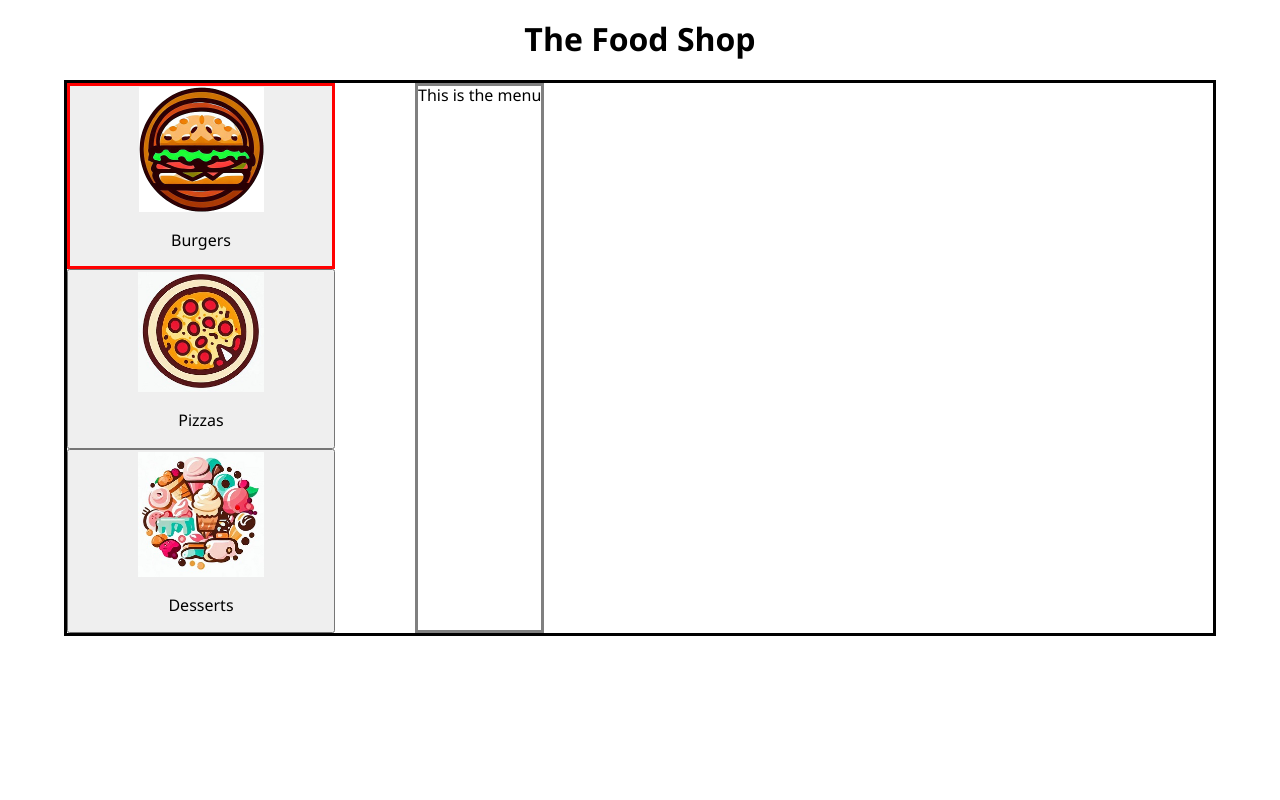
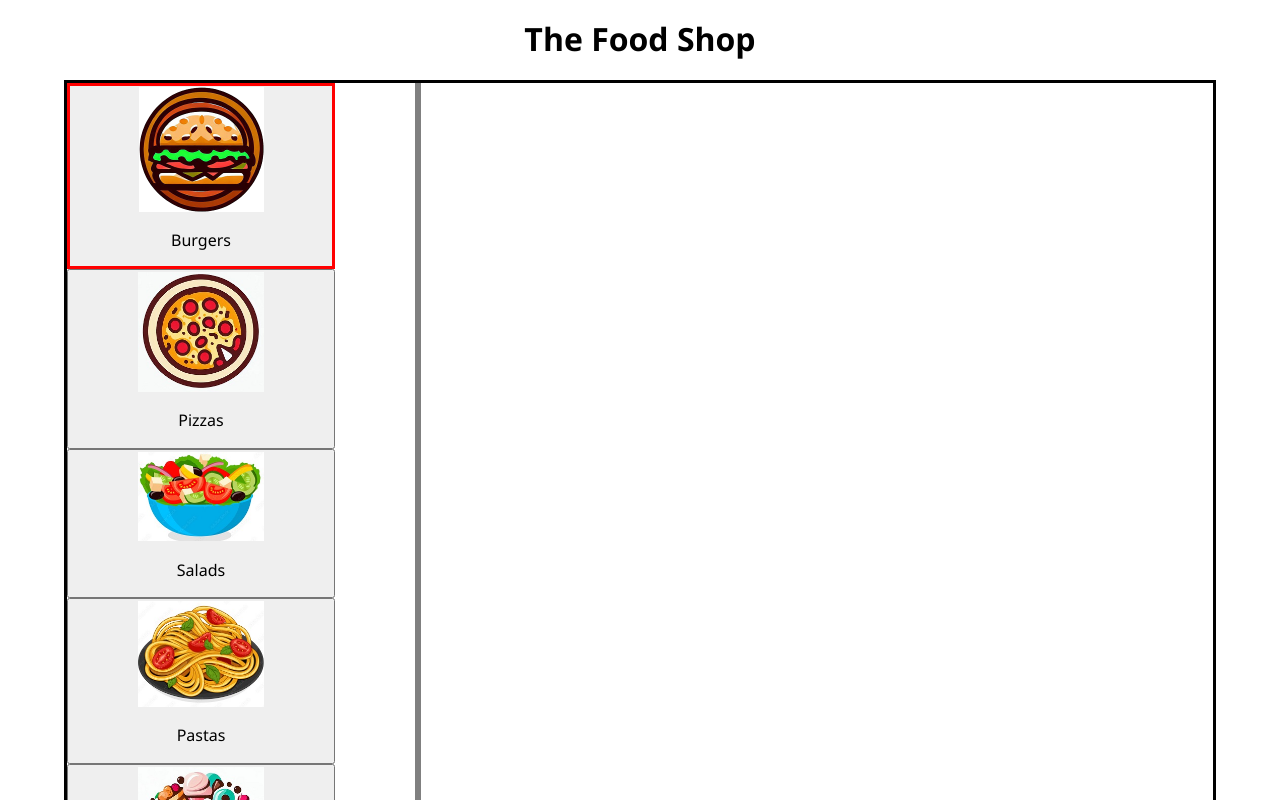
Before and after one commit to Rhu-Labs/food-order-machine, an Angular app: page /order in a window 1280 px wide. Shown: the top 800 px of the page. Built offline with nearby package versions, Linux system fonts and the light colour scheme.

Commit message:
basic functionality of selecting group

```diff
--- a/src/app/components/order-page/order-page.component.html
+++ b/src/app/components/order-page/order-page.component.html
@@ -1,11 +1,12 @@
 <h1>{{restaurantName}}</h1>
 
 <div class="content">
-    <div class="sidebar-menu" >
-        <button *ngFor="let content of datas" (click)="groupSelected(content.groupType)" [ngClass]="{'active-thumbnail': selectedGroup == content.groupType}">
+    <div class="sidebar-menu">
+        <button *ngFor="let content of groupItems" (click)="groupSelected(content.id)"
+            [ngClass]="{'active-thumbnail': selectedGroupNumber == content.id}">
             <img [src]="content.logoPath">
-            <p>{{content.groupType}}</p>
+            <p>{{content.name}}</p>
         </button>
     </div>
-    <div class="menu">This is the menu</div>
+    <div class="menu">{{selectedGroupName}}</div>
 </div>
--- a/src/app/components/order-page/order-page.component.ts
+++ b/src/app/components/order-page/order-page.component.ts
@@ -1,6 +1,7 @@
 import { Component, OnInit } from '@angular/core';
-import { SideBarMenu } from 'src/app/models/side-bar-menu';
+import { MenuGroup } from 'src/app/models/menu-group';
 import { AppSettingsService } from 'src/app/services/app-settings.service';
+import { MenuService } from 'src/app/services/menu.service';
 
 @Component({
   selector: 'app-order-page',
@@ -8,25 +9,30 @@ import { AppSettingsService } from 'src/app/services/app-settings.service';
   styleUrls: ['./order-page.component.scss']
 })
 export class OrderPageComponent implements OnInit {
-  constructor(private AppSettingsService: AppSettingsService) { }
+  constructor(private appSettingsService: AppSettingsService, private menuService: MenuService) { }
 
   restaurantName: string = '';
-  datas: SideBarMenu[] = [];
-  selectedGroup: string = '';
+  groupItems: MenuGroup[] = [];
+  selectedGroupNumber: number = 0;
+  selectedGroupName: string = '';
+  menuDisplayed: string = '';
 
   ngOnInit(): void {
-    this.restaurantName = this.AppSettingsService.getRestaurantName()
-    this.datas = [
-      new SideBarMenu('../../../assets/images/Burger Logo.png', 'Burgers'),
-      new SideBarMenu('../../../assets/images/Pizza Logo.jpg', 'Pizzas'),
-      new SideBarMenu('../../../assets/images/Desserts Logo.jpg', 'Desserts')
-    ];
+    this.restaurantName = this.appSettingsService.getRestaurantName();
+    this.menuService.getGroups().subscribe((result) => {
+      this.groupItems = result;
+      this.selectedGroupNumber = this.groupItems[0].id;
+    }
+    );
 
-    this.selectedGroup = this.datas[0].groupType
   }
 
-  groupSelected(thumbnailThatIsClicked:string) {
-    this.selectedGroup = thumbnailThatIsClicked ;
+  groupSelected(thumbnailThatIsClicked: number) {
+    this.selectedGroupNumber = thumbnailThatIsClicked;
+    this.menuDisplayed = this.selectedGroupNumber.toString();
+    this.selectedGroupName = this.groupItems.find((gi) => gi.id == this.selectedGroupNumber)?.name || ''
   }
 
+
+
 }
--- a/src/app/models/menu-group.ts
+++ b/src/app/models/menu-group.ts
@@ -1,4 +1,5 @@
 export interface MenuGroup {
     id: number;
     name: string;
+    logoPath: string;
 }
--- a/src/app/models/side-bar-menu.ts
+++ /dev/null
@@ -1,10 +0,0 @@
-export class SideBarMenu {
-    logoPath: string;
-    groupType: string;
-
-    constructor(logoPath: string, groupType: string) {
-        this.logoPath = logoPath;
-        this.groupType = groupType;
-    }
-
-}
--- a/src/assets/mockData/menu-groups.json
+++ b/src/assets/mockData/menu-groups.json
@@ -1,22 +1,27 @@
  [
     {
       "id": 1,
-      "name": "Burgers"
+      "name": "Burgers",
+      "logoPath": "../../../assets/images/Burger Logo.png"
     },
     {
       "id": 2,
-      "name": "Pizzas"
+      "name": "Pizzas",
+      "logoPath": "../../../assets/images/Pizza Logo.jpg"
     },
     {
       "id": 3,
-      "name": "Salads"
+      "name": "Salads",
+      "logoPath":"../../../assets/images/Salad Logo.jpg"
     },
     {
       "id": 4,
-      "name": "Pastas"
+      "name": "Pastas",
+      "logoPath":"../../../assets/images/Pasta Logo.jpg"
     },
     {
       "id": 5,
-      "name": "Desserts"
+      "name": "Desserts",
+      "logoPath":"../../../assets/images/Desserts Logo.jpg"
     }
   ]
```
Also changed, not shown: src/assets/images/Pasta Logo.jpg (added), src/assets/images/Salad Logo.jpg (added).
